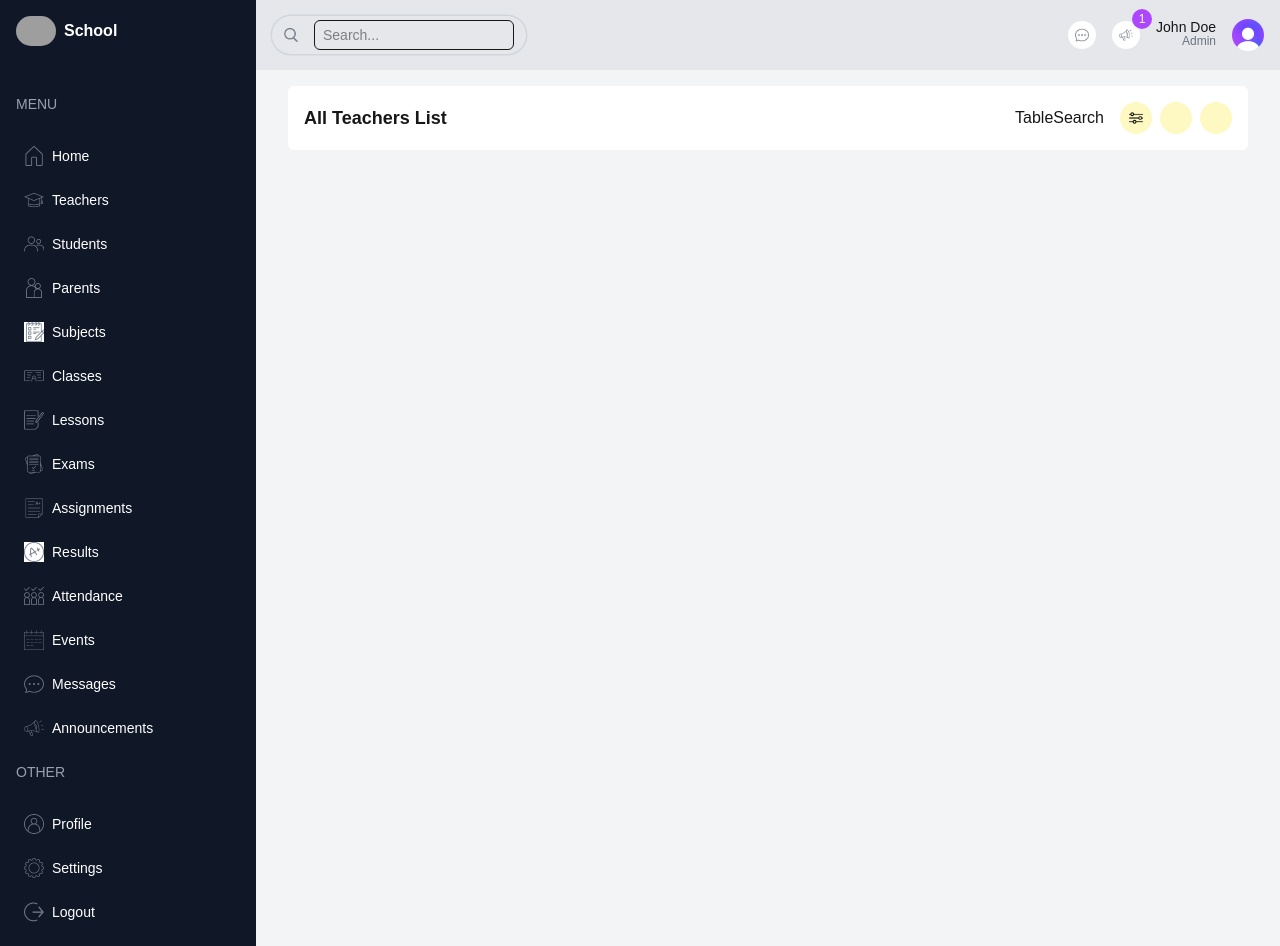
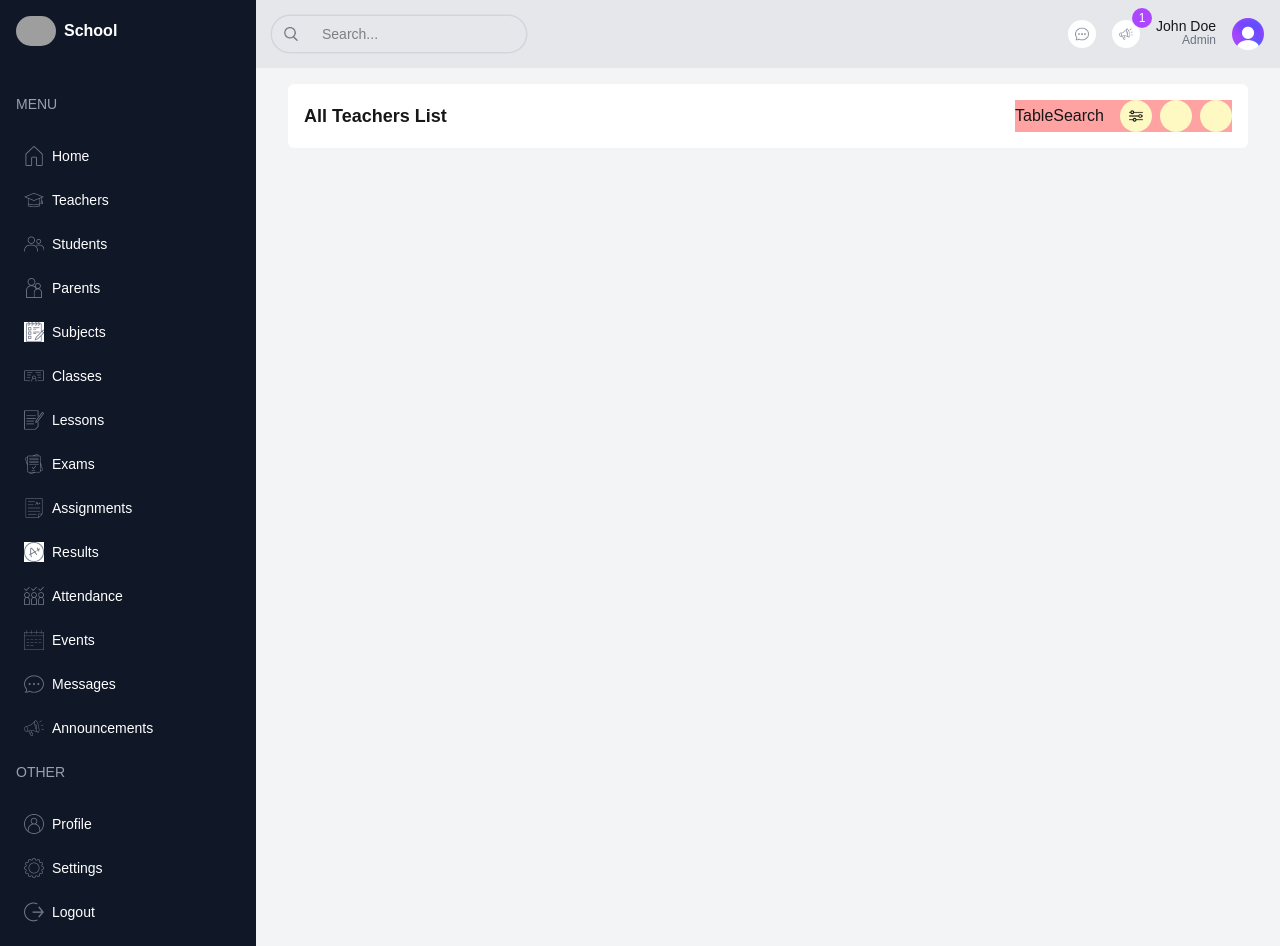
Before and after one commit to rumachoudhury/school-management-dashboard, a Next.js app: page /list/teachers in a window 1280 px wide. Built offline with nearby package versions, Linux system fonts and the light colour scheme; grey boxes are pictures that could not be loaded.

Commit message:
Add some style to the TeacherList component

```diff
--- a/src/app/(dashboard)/list/teachers/page.tsx
+++ b/src/app/(dashboard)/list/teachers/page.tsx
@@ -6,9 +6,11 @@ export default function TeacherList() {
     <div className="bg-white p-4 rounded-md flex-1 m-4 mt-0">
       {/* Top */}
       <div className="flex items-center justify-between">
-        <h2 className="text-lg font-semibold">All Teachers List</h2>
+        <h2 className="hidden md:block text-lg font-semibold">
+          All Teachers List
+        </h2>
 
-        <div className="flex items-center gap-4">
+        <div className="flex flex-col md:flex-row items-center gap-4 bg-red-300">
           <div>
             <TableSearch />
           </div>
--- a/src/components/Navbar.tsx
+++ b/src/components/Navbar.tsx
@@ -16,7 +16,7 @@ function Navbar() {
         <input
           type="text"
           placeholder="Search..."
-          className="ml-2 px-2 py-1 border rounded-md focus:outline-none focus:ring-2 focus:ring-blue-500 w-50"
+          className="ml-2 px-2 py-1 rounded-md focus:outline-none focus:ring-2 focus:ring-blue-500 w-50"
         />
       </div>
 
```
